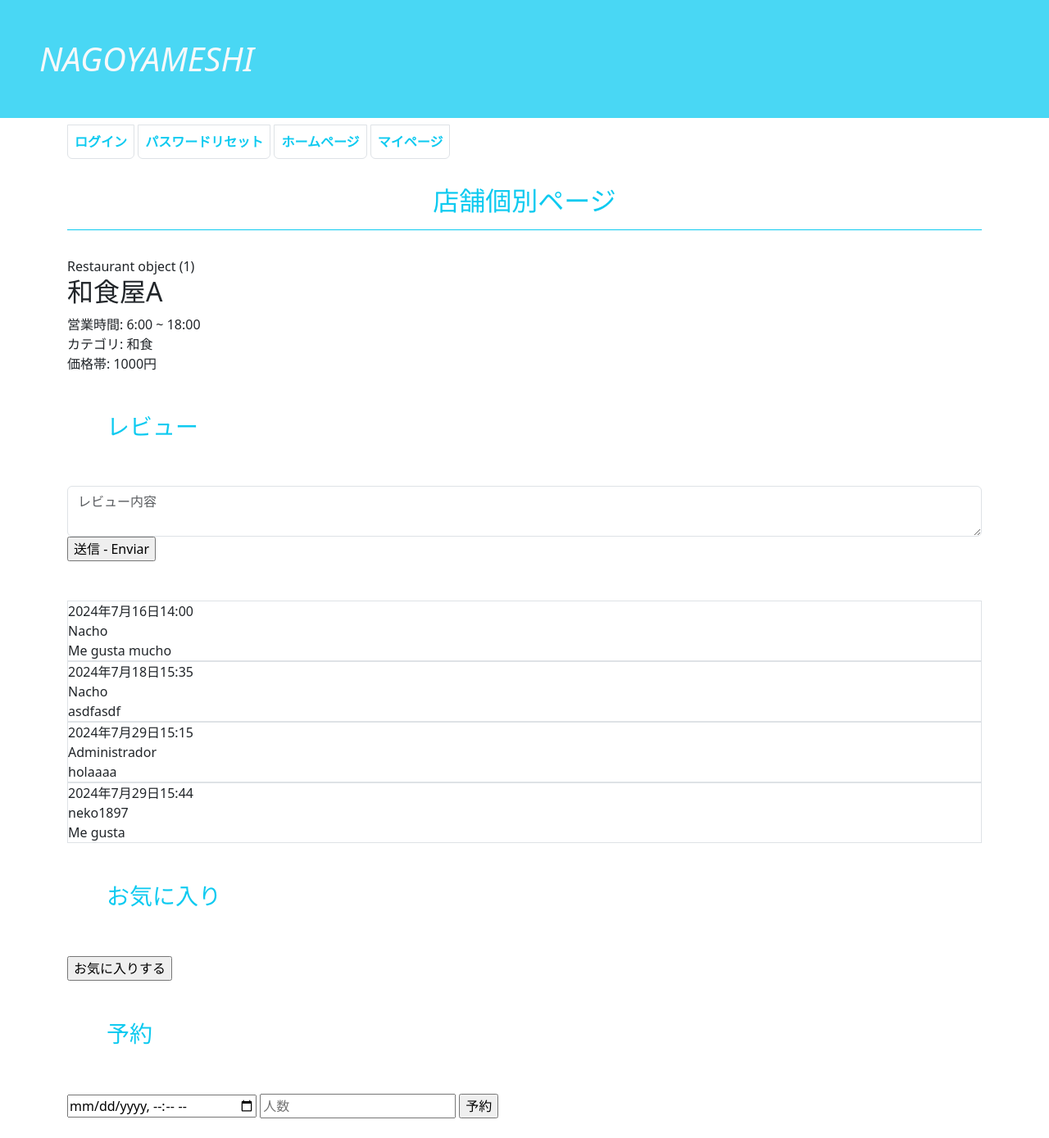
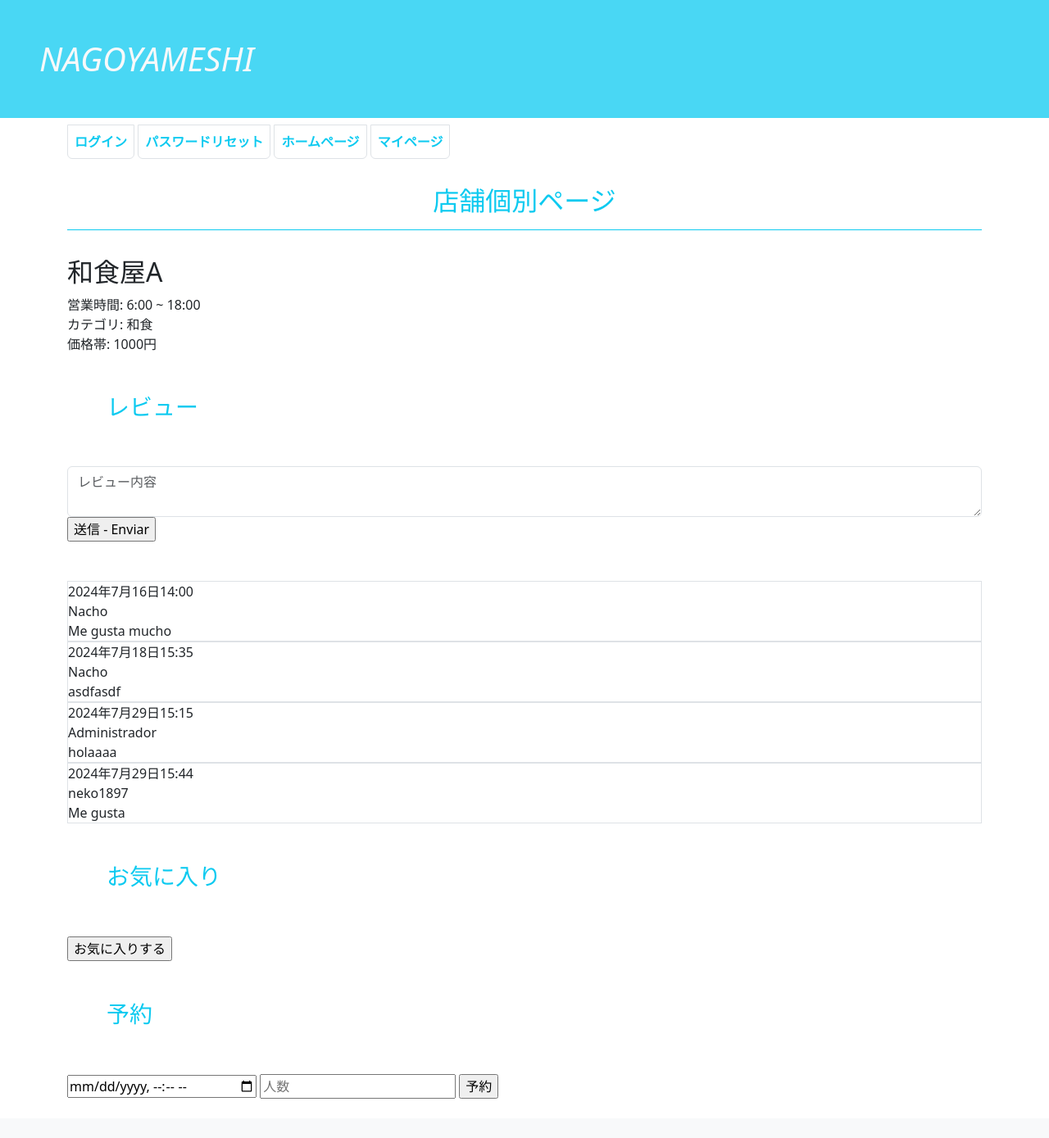
Before and after one commit to IgnacioLuqueSanchez/nagoyameshi, a Django app: page /restaurant/1/ in a window 1280 px wide. Shown: the whole page at 82% size. After the commit the page ends 1341 px from the top, so only its background shows below. Run offline with Django 5.2, Linux system fonts and the light colour scheme; data comes from the database, SQL or seed files in the repository; parts of the project's set-up code (start-up, migrations or seed data) failed here and were passed over.

Commit message:
restaurant

```diff
--- a/templates/nagoyameshi/restaurant.html
+++ b/templates/nagoyameshi/restaurant.html
@@ -11,8 +11,6 @@
 {# 店舗1件分の表示をする。 #}
 {# Mostrar una tienda. #}
 
-
-{{ restaurant }}
 
 <div>
     <h2>{{ restaurant.name }}</h2>
```
